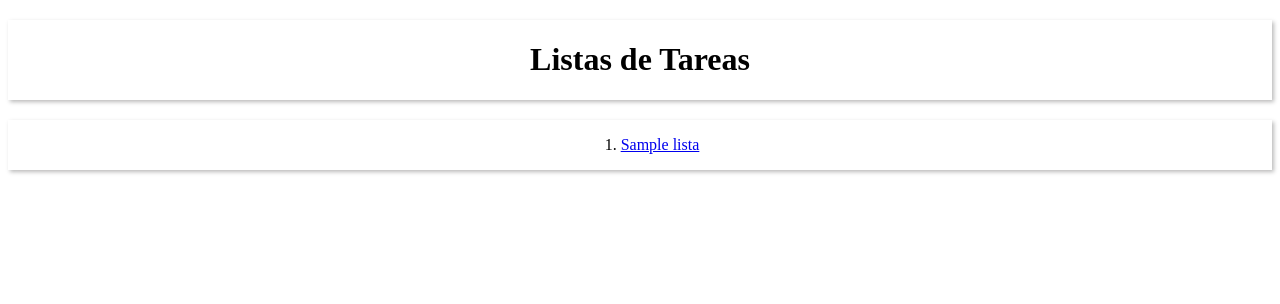
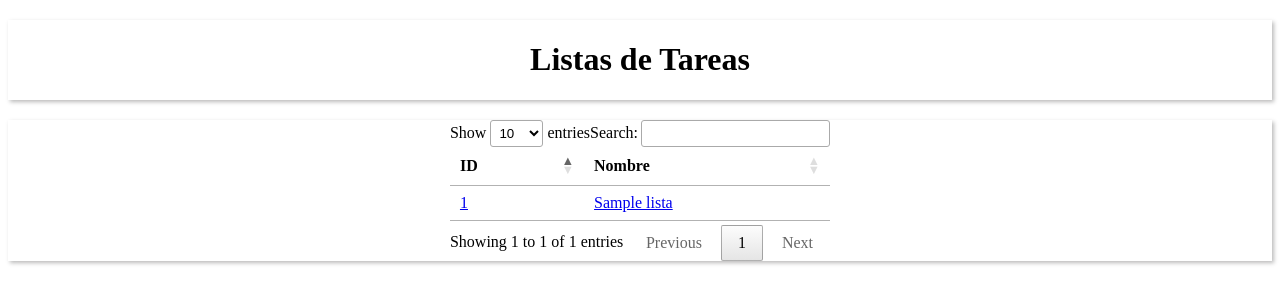
Before and after one commit to saulrodtorres/listas.srttorres.es, a Django app: page / in a window 1280 px wide. Shown: the top 304 px of the page. Run offline with Django 5.2, Linux system fonts and the light colour scheme; tables that the repository leaves empty hold one stand-in row (values such as "Sample post"); some libraries are stand-ins or nearby versions.

Commit message:
tabla de home generada con copilot y reajustes en estilos al mostra las tareas de una lista

```diff
--- a/web/listas/templates/listas/index.html
+++ b/web/listas/templates/listas/index.html
@@ -1,9 +1,18 @@
 <!DOCTYPE html>
 <html>
-<head>
-    <title>Listas Lokas</title>
-</head>
+    <head>
+        <title>Listas Lokas</title>
+        <link rel="stylesheet" type="text/css" href="https://cdn.datatables.net/1.10.25/css/jquery.dataTables.css">
+        <script type="text/javascript" charset="utf8" src="https://code.jquery.com/jquery-3.5.1.js"></script>
+        <script type="text/javascript" charset="utf8" src="https://cdn.datatables.net/1.10.25/js/jquery.dataTables.js"></script>
+    </head>
 <body>
+    <script>
+        $(document).ready( function () {
+            $('#listas_de_tareas').DataTable();
+        } );
+    </script>
+
     <div style="box-shadow: 2px 2px 4px rgba(85, 84, 84, 0.4);
     display: flex;
     justify-content: center;
@@ -18,11 +27,22 @@
     align-items: center;
     margin-top: 20px;">
 {%  if coleccion_listas %}
-    <ol>
+<table id="listas_de_tareas">
+    <thead>
+        <tr>
+            <th>ID</th>
+            <th>Nombre</th>
+        </tr>
+    </thead>
+    <tbody>
         {% for l in coleccion_listas %}
-        <li><a href="lista-tareas/{{l.pk}}">{{ l.nombre }}</a></li>
+        <tr>
+            <td><a href="{% url 'listas:lista' l.id %}">{{l.id}}</a></td>
+            <td><a href="{% url 'listas:lista' l.id %}">{{l.nombre}}</a></td>
+        </tr>
         {% endfor %}
-    </ol>
+    </tbody>
+</table>
 {% else %}
     <p>No hay listas</p>
 {% endif %}
--- a/web/listas/urls.py
+++ b/web/listas/urls.py
@@ -3,7 +3,7 @@ from . import views
 from .views import *
 app_name = "listas"
 urlpatterns = [
-    path("", vista_home, name="home"),                                                                  # http://127.0.0.1:8000/ mostrará la colección de listas de tareas
+    path("", views.vista_home, name="home"),                                                                  # http://127.0.0.1:8000/ mostrará la colección de listas de tareas
     path("lista-tareas/", views.nueva_lista, name="nueva_lista"),                    # http://127.0.0.1:8000/lista-tareas aquí se crea una lista de tareas
     path("lista-tareas/<int:lista_pk>", views.vista_lista, name="lista"),            # http://127.0.0.1:8000/lista-tareas/70 mostrar la lista de tareas con ID = 70
     path("lista-tareas/<int:lista_pk>/borrar", views.borrar_lista, name="borrar_lista"),            # http://127.0.0.1:8000/lista-tareas/70 mostrar la lista de tareas con ID = 70
```
Also changed, not shown: web/listas/templates/listas/lista.html (+18 -1 lines).
